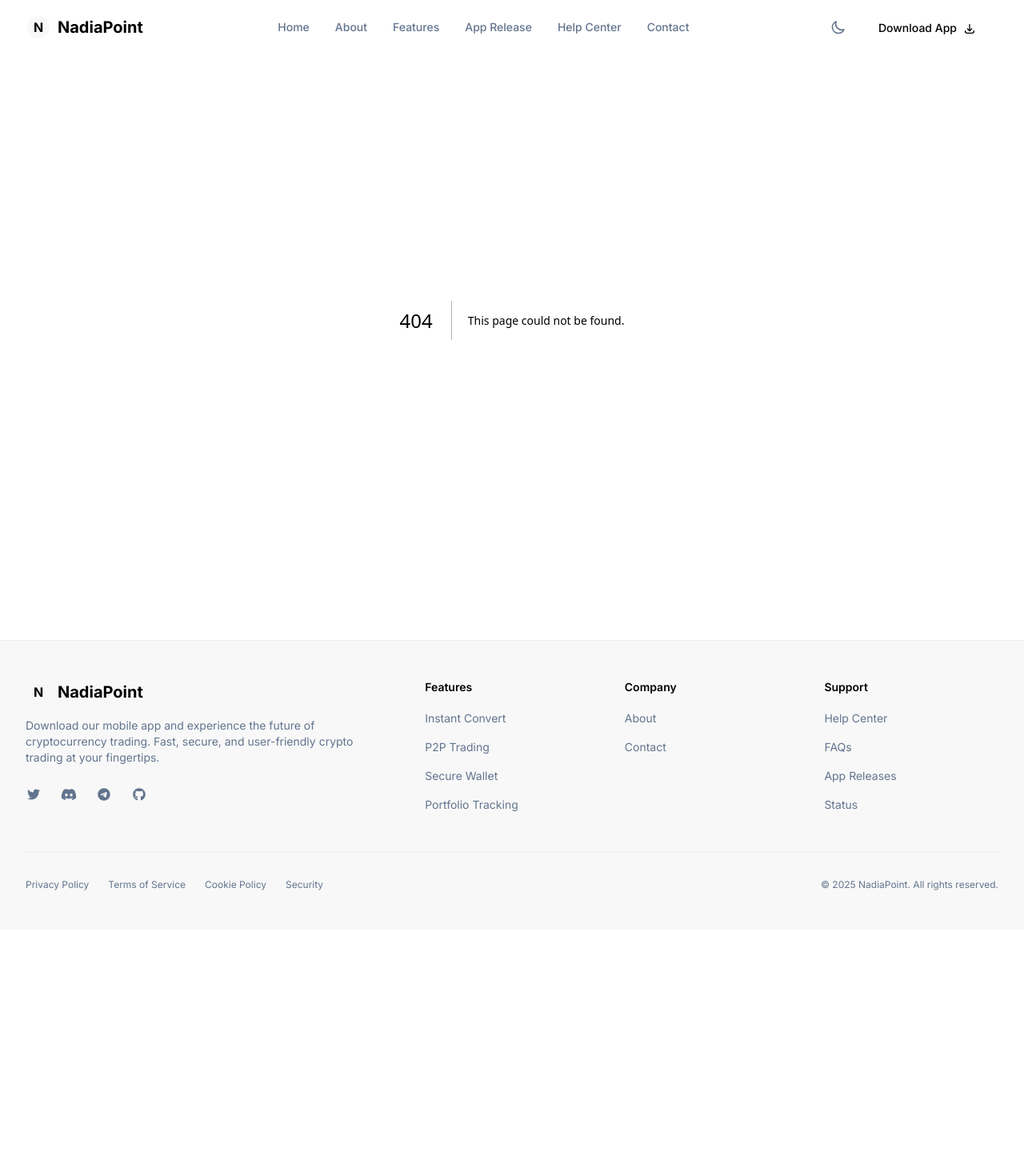
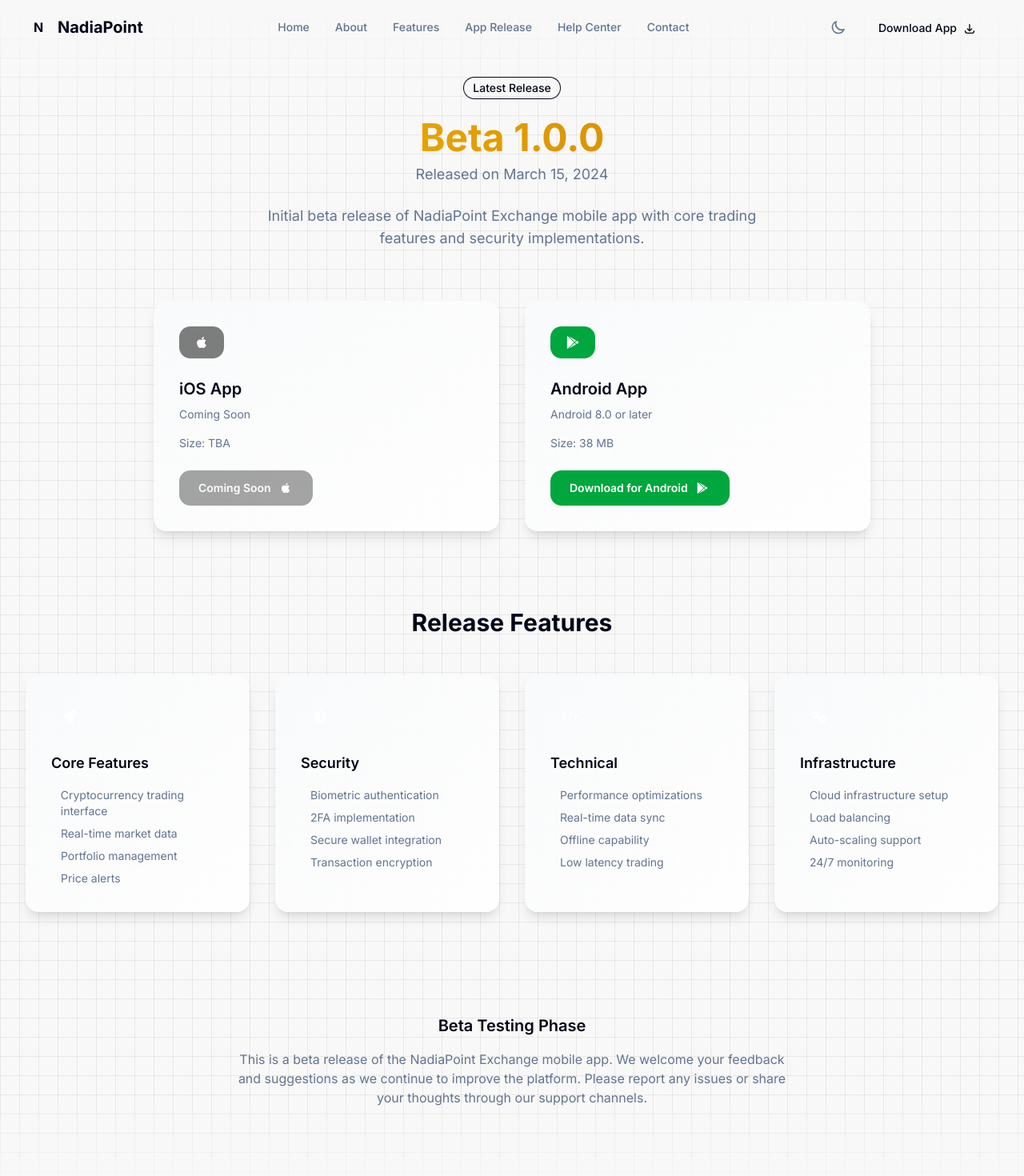
Before and after one commit to tekiplanet/nadiapoint-beta101, a Next.js app in the folder nadiapoint-website/: page /release in a window 1280 px wide. Before the commit this address had no page. Shown: the top 1470 px of the page at 80% size. Before the commit the page ends 1162 px from the top, so only its background shows below. Built offline with nearby package versions, Linux system fonts and the light colour scheme.

Commit message:
Nadiapoint working on website

```diff
--- /dev/null
+++ b/nadiapoint-website/src/app/release/page.tsx
@@ -0,0 +1,22 @@
+import { BetaRelease } from "@/components/releases/beta-release"
+
+export default function ReleasePage() {
+  return (
+    <main className="relative min-h-screen bg-background">
+      {/* Background elements */}
+      <div className="absolute inset-0">
+        <div className="absolute inset-y-0 left-0 w-1/2 bg-gradient-to-r from-highlight-primary/10 to-transparent blur-3xl" />
+        <div className="absolute inset-y-0 right-0 w-1/2 bg-gradient-to-l from-highlight-secondary/10 to-transparent blur-3xl" />
+        {/* Grid Pattern */}
+        <div
+          className="absolute inset-0 bg-[linear-gradient(to_right,#80808020_1px,transparent_1px),linear-gradient(to_bottom,#80808020_1px,transparent_1px)] bg-[size:24px_24px]"
+          style={{ maskImage: 'linear-gradient(to bottom, transparent, black 10%, black 90%, transparent)' }}
+        />
+      </div>
+
+      <div className="container relative mx-auto px-6 py-24 lg:px-8">
+        <BetaRelease />
+      </div>
+    </main>
+  )
+}
--- a/nadiapoint-website/src/components/layout/header.tsx
+++ b/nadiapoint-website/src/components/layout/header.tsx
@@ -9,7 +9,7 @@ const navigation = [
   { name: "Home", href: "/" },
   { name: "About", href: "/about" },
   { name: "Features", href: "/features" },
-  { name: "App Release", href: "/releases" },
+  { name: "App Release", href: "/release" },
   { name: "Help Center", href: "/help" },
   { name: "Contact", href: "/contact" },
 ]
--- /dev/null
+++ b/nadiapoint-website/src/components/releases/beta-release.tsx
@@ -0,0 +1,110 @@
+"use client"
+
+import { FontAwesomeIcon } from "@fortawesome/react-fontawesome"
+import { faApple, faGooglePlay } from "@fortawesome/free-brands-svg-icons"
+import { betaRelease } from "@/data/releases"
+
+export function BetaRelease() {
+  return (
+    <>
+      {/* Header */}
+      <div className="mx-auto max-w-2xl text-center">
+        <span className="inline-flex items-center rounded-full bg-highlight-primary/10 px-3 py-1 text-sm font-medium text-highlight-primary ring-1 ring-inset ring-highlight-primary/20">
+          Latest Release
+        </span>
+        <h1 className="text-gradient mt-6 text-4xl font-bold sm:text-5xl">
+          {betaRelease.version}
+        </h1>
+        <p className="mt-2 text-lg text-muted-foreground">
+          Released on {betaRelease.date}
+        </p>
+        <p className="mt-6 text-lg text-muted-foreground">
+          {betaRelease.description}
+        </p>
+      </div>
+
+      {/* Download Section */}
+      <div className="mx-auto mt-16 grid max-w-4xl gap-8 sm:grid-cols-2">
+        {/* iOS Download */}
+        <div className="group relative overflow-hidden rounded-2xl bg-gradient-to-br from-gray-50/90 to-white/90 p-8 shadow-lg transition-all duration-300 hover:shadow-xl dark:from-gray-900/90 dark:to-gray-800/90">
+          <div className="mb-6 inline-flex rounded-xl bg-black/50 p-3 text-white">
+            <FontAwesomeIcon icon={faApple} className="h-8 w-8" />
+          </div>
+          <h3 className="mb-2 text-xl font-semibold">iOS App</h3>
+          <p className="mb-4 text-sm text-muted-foreground">
+            {betaRelease.downloads.ios.requirements}
+          </p>
+          <div className="mb-6 text-sm text-muted-foreground">
+            Size: {betaRelease.downloads.ios.size}
+          </div>
+          <button
+            disabled
+            className="inline-flex cursor-not-allowed items-center justify-center gap-2 rounded-xl bg-black/50 px-6 py-3 text-sm font-semibold text-white opacity-70"
+          >
+            Coming Soon
+            <FontAwesomeIcon icon={faApple} className="h-5 w-5" />
+          </button>
+        </div>
+
+        {/* Android Download */}
+        <div className="group relative overflow-hidden rounded-2xl bg-gradient-to-br from-gray-50/90 to-white/90 p-8 shadow-lg transition-all duration-300 hover:shadow-xl dark:from-gray-900/90 dark:to-gray-800/90">
+          <div className="mb-6 inline-flex rounded-xl bg-green-600 p-3 text-white">
+            <FontAwesomeIcon icon={faGooglePlay} className="h-8 w-8" />
+          </div>
+          <h3 className="mb-2 text-xl font-semibold">Android App</h3>
+          <p className="mb-4 text-sm text-muted-foreground">
+            {betaRelease.downloads.android.requirements}
+          </p>
+          <div className="mb-6 text-sm text-muted-foreground">
+            Size: {betaRelease.downloads.android.size}
+          </div>
+          <a
+            href={betaRelease.downloads.android.url}
+            target="_blank"
+            rel="noopener noreferrer"
+            className="inline-flex items-center justify-center gap-2 rounded-xl bg-green-600 px-6 py-3 text-sm font-semibold text-white transition-transform duration-300 hover:scale-105"
+          >
+            Download for Android
+            <FontAwesomeIcon icon={faGooglePlay} className="h-5 w-5" />
+          </a>
+        </div>
+      </div>
+
+      {/* Features Grid */}
+      <div className="mx-auto mt-24 max-w-7xl">
+        <h2 className="mb-12 text-center text-3xl font-bold">Release Features</h2>
+        <div className="grid gap-8 sm:grid-cols-2 lg:grid-cols-4">
+          {betaRelease.features.map((feature) => (
+            <div
+              key={feature.title}
+              className="group relative overflow-hidden rounded-2xl bg-gradient-to-br from-gray-50/90 to-white/90 p-8 shadow-lg transition-all duration-300 hover:shadow-xl dark:from-gray-900/90 dark:to-gray-800/90"
+            >
+              <div className="mb-6 inline-flex rounded-xl bg-gradient-to-r from-highlight-primary to-highlight-secondary p-3 text-white">
+                <FontAwesomeIcon icon={feature.icon} className="h-6 w-6" />
+              </div>
+              <h3 className="mb-4 text-lg font-semibold">{feature.title}</h3>
+              <ul className="space-y-2 text-sm text-muted-foreground">
+                {feature.items.map((item) => (
+                  <li key={item} className="flex items-center gap-2">
+                    <div className="h-1 w-1 rounded-full bg-highlight-primary" />
+                    {item}
+                  </li>
+                ))}
+              </ul>
+            </div>
+          ))}
+        </div>
+      </div>
+
+      {/* Beta Notice */}
+      <div className="mx-auto mt-24 max-w-3xl rounded-2xl bg-gradient-to-r from-highlight-primary/10 to-highlight-secondary/10 p-8 text-center">
+        <h3 className="mb-4 text-xl font-semibold">Beta Testing Phase</h3>
+        <p className="text-muted-foreground">
+          This is a beta release of the NadiaPoint Exchange mobile app. We welcome your feedback
+          and suggestions as we continue to improve the platform. Please report any issues or
+          share your thoughts through our support channels.
+        </p>
+      </div>
+    </>
+  )
+}
--- /dev/null
+++ b/nadiapoint-website/src/data/releases.ts
@@ -0,0 +1,68 @@
+import { ReleaseData } from "@/types/release"
+import {
+  faRocket,
+  faCode,
+  faShieldHalved,
+  faGears
+} from "@fortawesome/free-solid-svg-icons"
+
+export const betaRelease: ReleaseData = {
+  version: "Beta 1.0.0",
+  date: "March 15, 2024",
+  type: "Beta Release",
+  description: "Initial beta release of NadiaPoint Exchange mobile app with core trading features and security implementations.",
+  features: [
+    {
+      icon: faRocket,
+      title: "Core Features",
+      items: [
+        "Cryptocurrency trading interface",
+        "Real-time market data",
+        "Portfolio management",
+        "Price alerts"
+      ]
+    },
+    {
+      icon: faShieldHalved,
+      title: "Security",
+      items: [
+        "Biometric authentication",
+        "2FA implementation",
+        "Secure wallet integration",
+        "Transaction encryption"
+      ]
+    },
+    {
+      icon: faCode,
+      title: "Technical",
+      items: [
+        "Performance optimizations",
+        "Real-time data sync",
+        "Offline capability",
+        "Low latency trading"
+      ]
+    },
+    {
+      icon: faGears,
+      title: "Infrastructure",
+      items: [
+        "Cloud infrastructure setup",
+        "Load balancing",
+        "Auto-scaling support",
+        "24/7 monitoring"
+      ]
+    }
+  ],
+  downloads: {
+    ios: {
+      url: "#",
+      requirements: "Coming Soon",
+      size: "TBA"
+    },
+    android: {
+      url: "https://drive.google.com/file/d/1t5lRzsFlDY0Qs4RWSIqn0mveRVtnUfV5/view?usp=sharing",
+      requirements: "Android 8.0 or later",
+      size: "38 MB"
+    }
+  }
+}
--- /dev/null
+++ b/nadiapoint-website/src/types/release.ts
@@ -0,0 +1,25 @@
+import { IconDefinition } from "@fortawesome/free-solid-svg-icons"
+
+export interface ReleaseFeature {
+  icon: IconDefinition
+  title: string
+  items: string[]
+}
+
+export interface ReleaseDownload {
+  url: string
+  requirements: string
+  size: string
+}
+
+export interface ReleaseData {
+  version: string
+  date: string
+  type: string
+  description: string
+  features: ReleaseFeature[]
+  downloads: {
+    ios: ReleaseDownload
+    android: ReleaseDownload
+  }
+}
```
